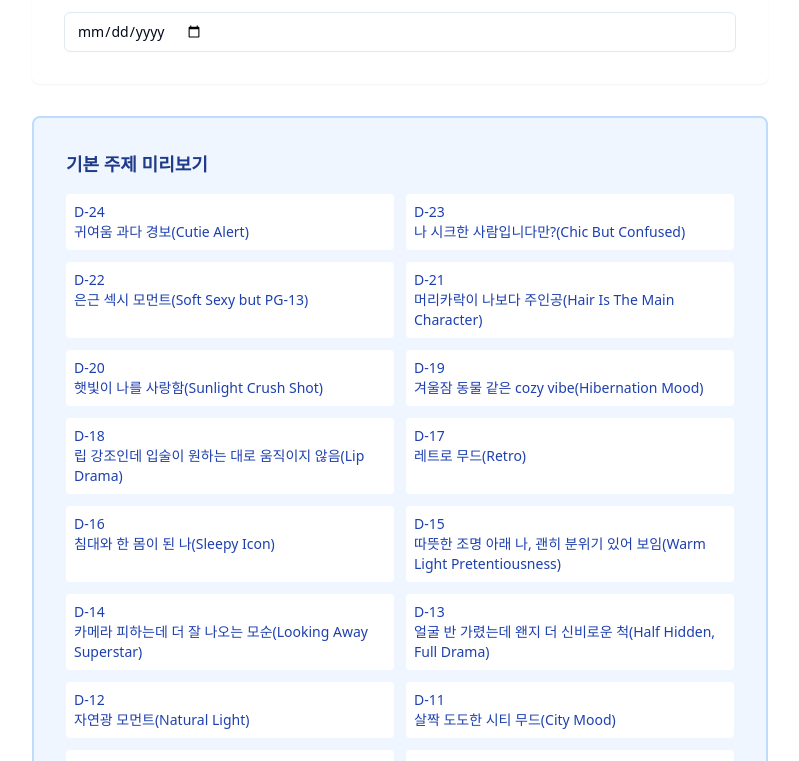
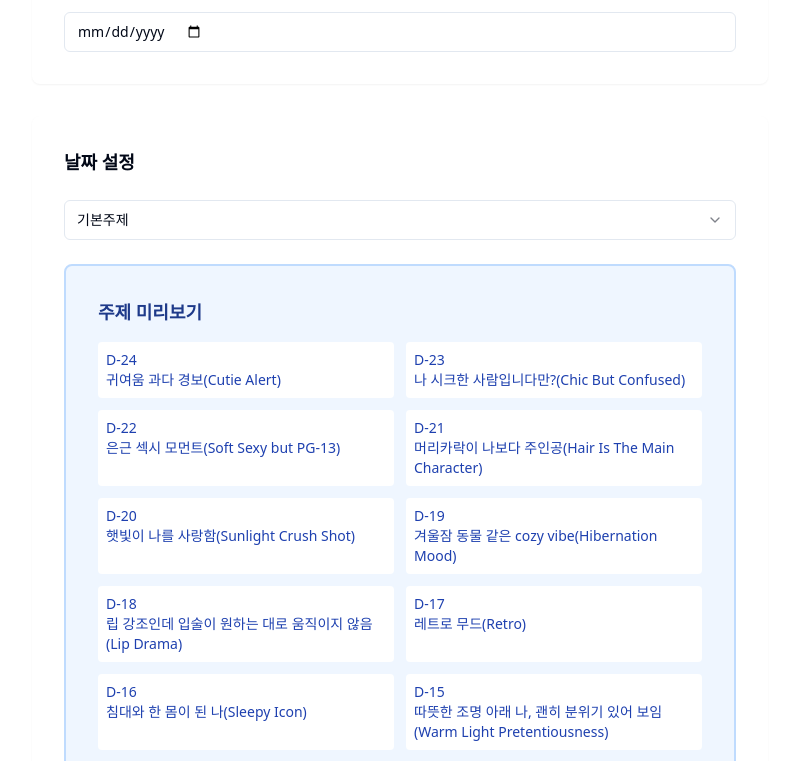
Before and after one commit to meldyssey/advent-calendar, a React (Vite) app: page /projects/new in a window 1280 px wide. Shown: the part 625-1386 px from the top of the page, without its empty margins (240-1039 px from the left). Built offline with nearby package versions, Linux system fonts and the light colour scheme; no server answers; a web font is replaced by a local one.

Commit message:
feat: 커스텀 테마 선택 및 입력 기능 추가

```diff
--- a/src/components/project/CreateProjectForm.tsx
+++ b/src/components/project/CreateProjectForm.tsx
@@ -6,6 +6,7 @@ import { DEFAULT_THEMES } from '@/constants/themes';
 import { useAuth } from '@/hooks/useAuth';
 import { Spinner } from '../ui/spinner';
 import { createProject } from '@/firebase/projects';
+import { Select, SelectContent, SelectGroup, SelectItem, SelectLabel, SelectTrigger, SelectValue } from '../ui/select';
 
 interface CreateProjectFormProps {
   onSuccess?: (projectId: string) => void;
@@ -21,9 +22,11 @@ export const CreateProjectForm = ({ onSuccess, onCancel }: CreateProjectFormProp
   const [startDate, setStartDate] = useState('');
   const [endDate, setEndDate] = useState('');
   const [dateError, setDateError] = useState(false)
+  const [themeType, setThemeType] = useState('default')
+  const [themes, setThemes] = useState<string[]>([...DEFAULT_THEMES])
 
   const totalDays = 25
-  const themes = DEFAULT_THEMES
+  // const themes = DEFAULT_THEMES
 
   useEffect(() => {
     setStartDate('');  // 초기화
@@ -37,8 +40,28 @@ export const CreateProjectForm = ({ onSuccess, onCancel }: CreateProjectFormProp
     const year = today.getFullYear()
     const month = (today.getMonth()+1).toString().padStart(2, '0')
     const date = today.getDate().toString().padStart(2,'0');
-    // console.log(`${year}-${month}-${date}`)
     return `${year}-${month}-${date}`
+  }
+
+  const handleTheme = (value:string) =>{
+    setThemeType(value)
+    if(value === 'default'){
+      setThemes([...DEFAULT_THEMES])
+      return;
+    }
+    if(value === 'custom'){
+      setThemes(Array(totalDays).fill(''))
+      return;
+    }
+  }
+
+  // Input 변경 핸들러
+  const handleThemeInput = (index: number, value: string) => {
+    setThemes(prev => {
+      const newThemes = [...prev]
+      newThemes[index] = value
+      return newThemes
+    })
   }
 
   const handleSubmit = async (e: React.FormEvent) => {
@@ -54,6 +77,7 @@ export const CreateProjectForm = ({ onSuccess, onCancel }: CreateProjectFormProp
         startDate: new Date(startDate),
         endDate:new Date(endDate),
         totalDays,
+        customThemes: themes
       });
 
       console.log('projectId: ', projectId)
@@ -68,11 +92,9 @@ export const CreateProjectForm = ({ onSuccess, onCancel }: CreateProjectFormProp
   }
 
   const calculateDate = (date: string, type: 'start' | 'end') => {
-    // console.log(date)
     const selectedDate = new Date(date)
     const today = new Date()
     today.setHours(0, 0, 0, 0)
-    // console.log(selectedDate)
     todayToString()
     if(type === 'start') {
       const calculatedEnd = new Date(selectedDate)
@@ -82,7 +104,6 @@ export const CreateProjectForm = ({ onSuccess, onCancel }: CreateProjectFormProp
     } else {
       const calculatedStart = new Date(selectedDate)
       calculatedStart.setDate(selectedDate.getDate() - (totalDays - 1))
-      // console.log(calculatedEnd.toISOString().split("T")[0])
       // if(calculatedStart < today){
       //   setDateError(true);
       //   alert('시작일이 오늘보다 이전일 수 없습니다. 날짜를 다시 선택해주세요.');
@@ -195,13 +216,32 @@ export const CreateProjectForm = ({ onSuccess, onCancel }: CreateProjectFormProp
               </div>
             )}
           </div>
-          {/* 주제 미리보기 */}
+          <div className="bg-white rounded-lg p-8 shadow-sm space-y-6" >
+            <h2 className='text-lg font-semibold'>
+              날짜 설정
+            </h2>
+            <Select
+              value={themeType}
+              onValueChange={(value)=>{handleTheme(value)}}
+            >
+              <SelectTrigger>
+                <SelectValue placeholder="주제를 선택해 주세요." />
+              </SelectTrigger>
+              <SelectContent>
+                <SelectGroup>
+                  <SelectLabel>Fruits</SelectLabel>
+                  <SelectItem value="default">기본주제</SelectItem>
+                  <SelectItem value="custom">직접 입력하기</SelectItem>
+                </SelectGroup>
+              </SelectContent>
+            </Select>
+            {/* 주제 보기 */}
             {(
               <div className="bg-blue-50 rounded-lg p-8 border-2 border-blue-200">
                 <h3 className="text-lg font-semibold text-blue-900 mb-4">
-                기본 주제 미리보기
+                  주제 미리보기
                 </h3>
-              <div className="grid grid-cols-2 gap-3 text-sm text-blue-800">
+                {themeType ==='default' && <div className="grid grid-cols-2 gap-3 text-sm text-blue-800">
                   {themes.map((__, index) =>{
                     if(index === themes.length-1){
                       return(
@@ -212,9 +252,34 @@ export const CreateProjectForm = ({ onSuccess, onCancel }: CreateProjectFormProp
                     return <div key={index} className="p-2 bg-white rounded">D-{themes.length-index-1} <br/>
                     {themes[index]}</div>}
                   )}
+                </div>}
+                {themeType === 'custom' && (
+                  <div className="grid grid-cols-1 gap-3 text-sm">
+                    {Array.from({ length: totalDays }, (_, index) => {
+                      if(index === totalDays - 1){
+                        return(
+                          <div key={index} className="p-2 bg-white rounded">
+                            D-Day
+                            <br />
+                            <Input placeholder="주제를 입력하세요" />
                           </div>
+                        )
+                      }
+                      return <div key={index} className="p-2 bg-white rounded">
+                        D-{index + 1}
+                        <br />
+                        <Input
+                          placeholder="주제를 입력하세요"
+                          value={themes[index] || ''}
+                          onChange={(e) => handleThemeInput(index, e.target.value)}
+                        />
+                      </div>
+                    })}
                   </div>
                 )}
+              </div>
+            )}
+          </div>
 
           {/* 버튼 영역 */}
           <div className="flex gap-4 pt-4">
```
Lines whose indentation alone changed are shown as unchanged.
